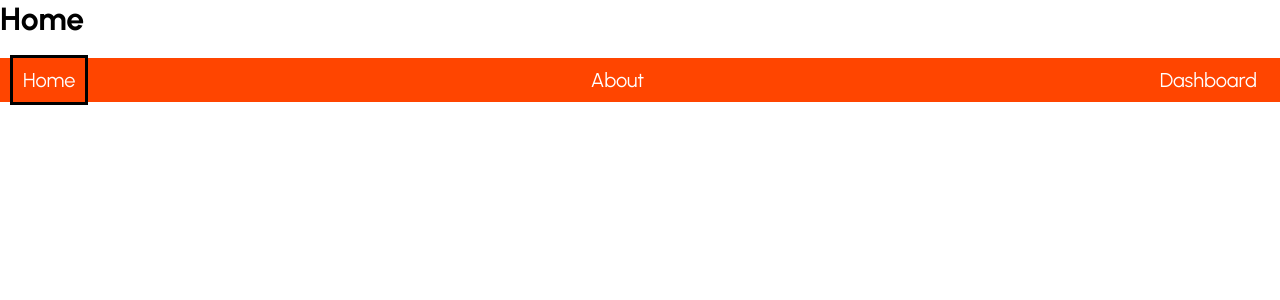
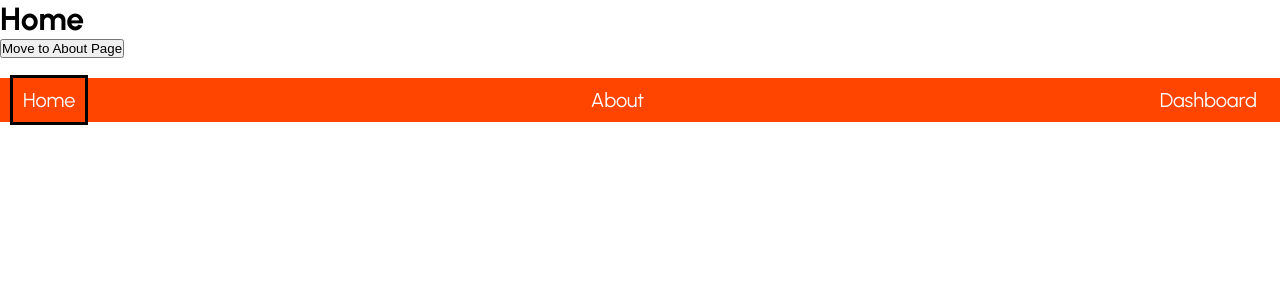
Before and after one commit to Deepak8519M/ReactJs-Babbar-Series, a React (Vite) app in the folder 70.ReactRouter/: page / in a window 1280 px wide. Shown: the top 300 px of the page. Built offline with nearby package versions, Linux system fonts and the light colour scheme.

Commit message:
useNav code added

```diff
--- a/70.ReactRouter/src/components/Home.jsx
+++ b/70.ReactRouter/src/components/Home.jsx
@@ -1,9 +1,16 @@
 import React from "react";
+import { useNavigate } from "react-router-dom";
 
 const Home = () => {
+  const navigate = useNavigate();
+
+  const handler = () => {
+    navigate("/about");
+  };
   return (
     <div>
       <h1>Home</h1>
+      <button onClick={handler}>Move to About Page</button>
     </div>
   );
 };
```
